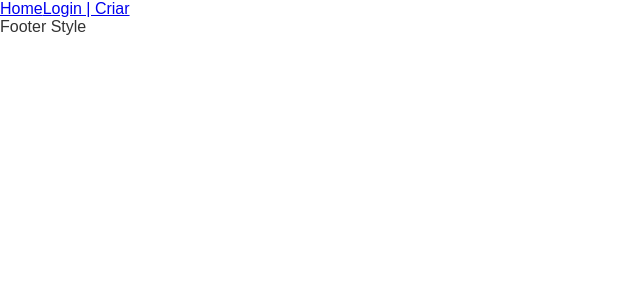
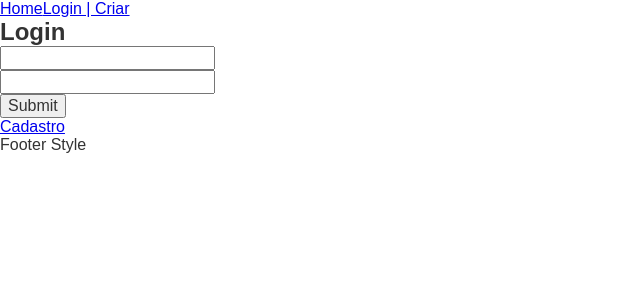
Before and after one commit to BLRocha/dog, a React (Create React App) app: page /login in a window 1280 px wide. Shown: the top 300 px of the page, without its empty margins (0-640 px from the left). Built offline with nearby package versions, Linux system fonts and the light colour scheme.

Commit message:
Login page handles

```diff
--- a/src/Components/Login/Login.js
+++ b/src/Components/Login/Login.js
@@ -1,7 +1,20 @@
 import React from "react";
+import { Route, Routes } from "react-router-dom";
+
+import LoginForm from './LoginForm';
+import LoginCreate from './LoginCreate';
+import LoginLost from './LoginLost';
+import LoginReset from './LoginReset';
 
 const Login = () => {
-    return (<div></div>)
+    return (<div>
+        <Routes>
+            <Route path="/" element={<LoginForm />} />
+            <Route path="criar" element={<LoginCreate />} />
+            <Route path="perdeu" element={<LoginLost />} />
+            <Route path="resete" element={<LoginReset />} />
+        </Routes>
+    </div>)
 }
 
 export default Login;
```
